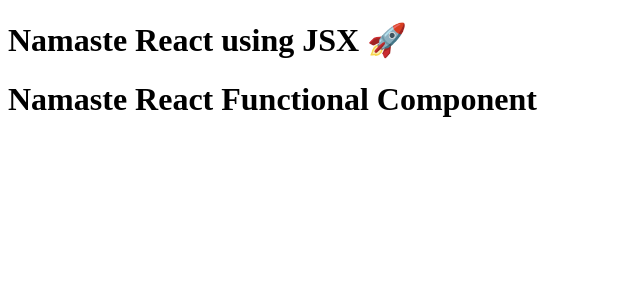
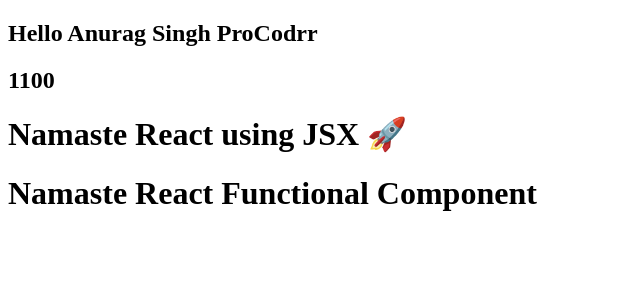
Before and after one commit to developer-mohitsoni/Namaste-React-Series, a React (Vite) app in the folder Episode 03 - Laying the foundation/: page / in a window 1280 px wide. Shown: the top 300 px of the page, without its empty margins (0-640 px from the left). Built offline with nearby package versions, Linux system fonts and the light colour scheme.

Commit message:
Look how execution of any JS code inside JSX in Functional Component

```diff
--- a/Episode 03 - Laying the foundation/App.js
+++ b/Episode 03 - Laying the foundation/App.js
@@ -3,8 +3,8 @@
 
 //! React Element
 const heading = (
-  <h1 className="head" tabIndex="1">
-    Namaste React using JSX ✅
+  <h1 className="head1" tabIndex="1">
+    Namaste React By Akshay Saini ✅
   </h1>
 );
 
@@ -16,7 +16,7 @@
 
 const Title = function () {
   return (
-    <h1 className="head" tabIndex="5">
+    <h1 className="head2" tabIndex="5">
       Namaste React using JSX 🚀
     </h1>
   );
@@ -24,8 +24,15 @@
 
 // How to render Title Component inside this HeadingComponent?
 //! Component Comosition
+
+//? We can write any JavaScript expression inside the {} in JSX
+const name = "Anurag Singh ProCodrr";
 const HeadingComponent = () => (
   <div id="container">
+    {/* {number} */}
+    <h2>Hello {name}</h2>
+    <h2>{500 + 600}</h2>
+    <h2>{console.log("Hello Mohit Soni")}</h2>
     <Title />
     <h1 className="heading">Namaste React Functional Component</h1>
   </div>
```
